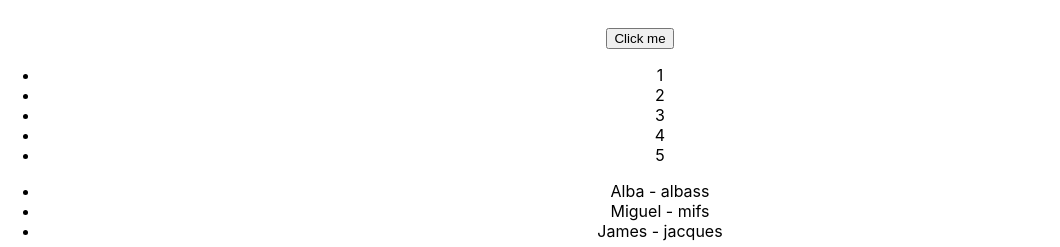
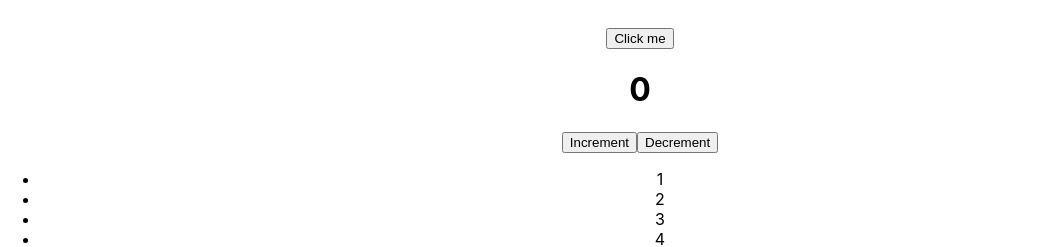
Before and after one commit to AlbaSS18/react-init-app, a React (Create React App) app: page / in a window 1280 px wide. Shown: the part 1270-1517 px from the top of the page, without its empty margins (0-1060 px from the left). Built offline with nearby package versions, Linux system fonts and the light colour scheme; no server answers.

Commit message:
Testear componente de clase

```diff
--- /dev/null
+++ b/src/ButtonCounter/index.js
@@ -0,0 +1,3 @@
+import React from 'react';
+
+export default props => <button onClick={props.onPress}>{props.label}</button>
--- a/src/Counter/index.js
+++ b/src/Counter/index.js
@@ -1,4 +1,7 @@
 import * as React from "react";
+
+import ButtonCounter from '../ButtonCounter'
+import Title from '../Title'
 
 class Counter extends React.Component {
 
@@ -10,6 +13,12 @@ class Counter extends React.Component {
         this.setState(prevState => ({count: prevState.count + 1}));
     }
 
+    handleChange = action => {
+        this.setState(prevState =>
+            ({count: action === 'increment' ? prevState.count + 1 : prevState.count -1})
+        )
+    }
+
     render() {
         return (
             <div>
@@ -17,6 +26,10 @@ class Counter extends React.Component {
                     {this.state.count}
                 </h1>
                 <button onClick={this.handleClick}>Click me</button>
+
+                <Title text={this.state.count}/>
+                <ButtonCounter onPress={() => this.handleChange ('increment') } label="Increment" />
+                <ButtonCounter onPress={() => this.handleChange ('decrement') }  label="Decrement" />
             </div>
         )
     }
--- /dev/null
+++ b/src/Title/index.js
@@ -0,0 +1,3 @@
+import React from 'react';
+
+export default props => <h1>{props.text}</h1>
```
Also changed, not shown: 1 other file (tests, documents, lock files or other folders).
